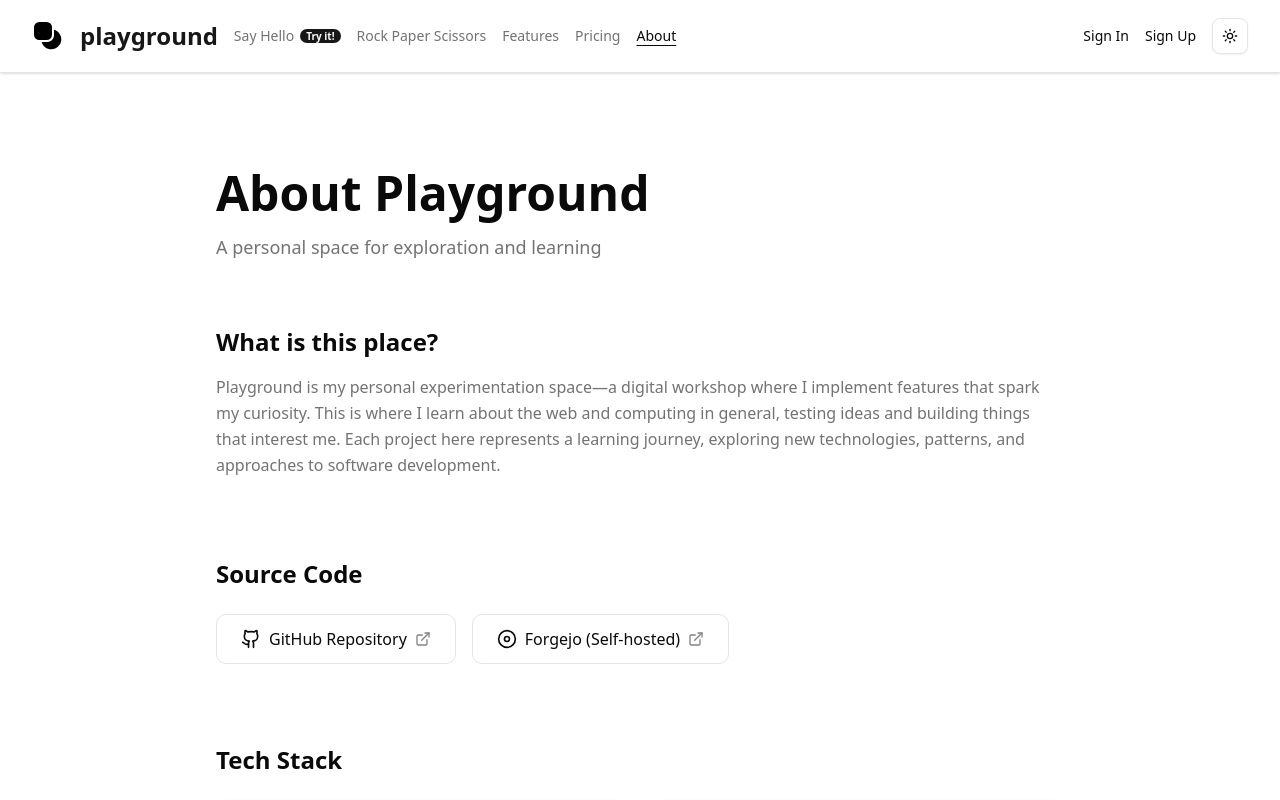
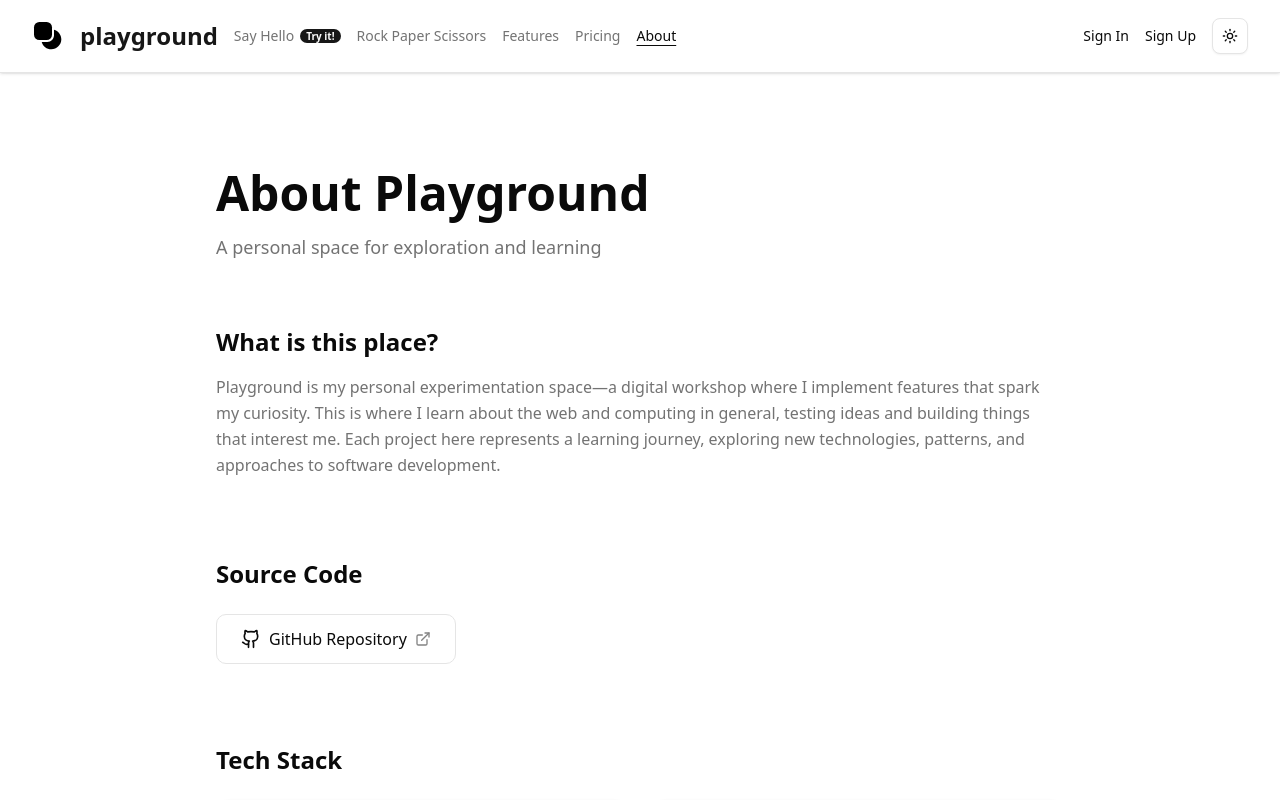
Before and after one commit to tkahng/playground, a React (Vite) app in the folder ui/: page /about in a window 1280 px wide. Shown: the top 800 px of the page. Built offline with nearby package versions, Linux system fonts and the light colour scheme; what openapi-fetch would draw is missing.

Commit message:
feat: remove forgejo

```diff
--- a/ui/src/pages/landing/about.tsx
+++ b/ui/src/pages/landing/about.tsx
@@ -42,27 +42,6 @@ export default function LandingAboutPage() {
           >
             <Github className="w-5 h-5" />
             <span className="font-medium">GitHub Repository</span>
-            <ExternalLink className="w-4 h-4 ml-auto opacity-50 group-hover:opacity-100 transition-opacity" />
-          </a>
-          <a
-            href="https://forgejo.k2dv.io/"
-            target="_blank"
-            rel="noopener noreferrer"
-            className="flex items-center gap-2 px-6 py-3 rounded-lg border border-border bg-card hover:bg-accent transition-colors group"
-          >
-            <svg
-              className="w-5 h-5"
-              viewBox="0 0 24 24"
-              fill="none"
-              stroke="currentColor"
-              strokeWidth="2"
-              strokeLinecap="round"
-              strokeLinejoin="round"
-            >
-              <circle cx="12" cy="12" r="10" />
-              <circle cx="12" cy="12" r="3" />
-            </svg>
-            <span className="font-medium">Forgejo (Self-hosted)</span>
             <ExternalLink className="w-4 h-4 ml-auto opacity-50 group-hover:opacity-100 transition-opacity" />
           </a>
         </div>
```
